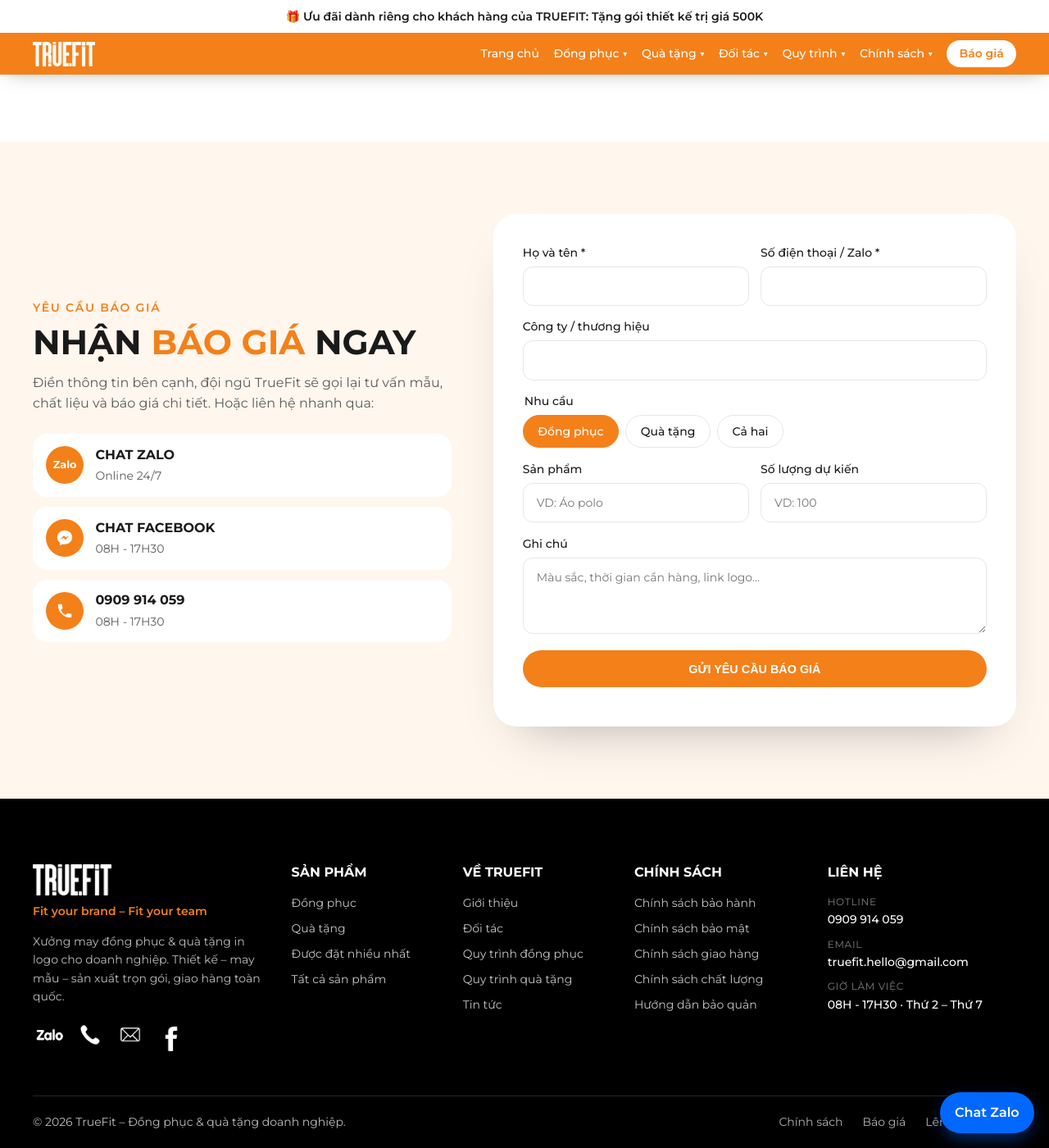
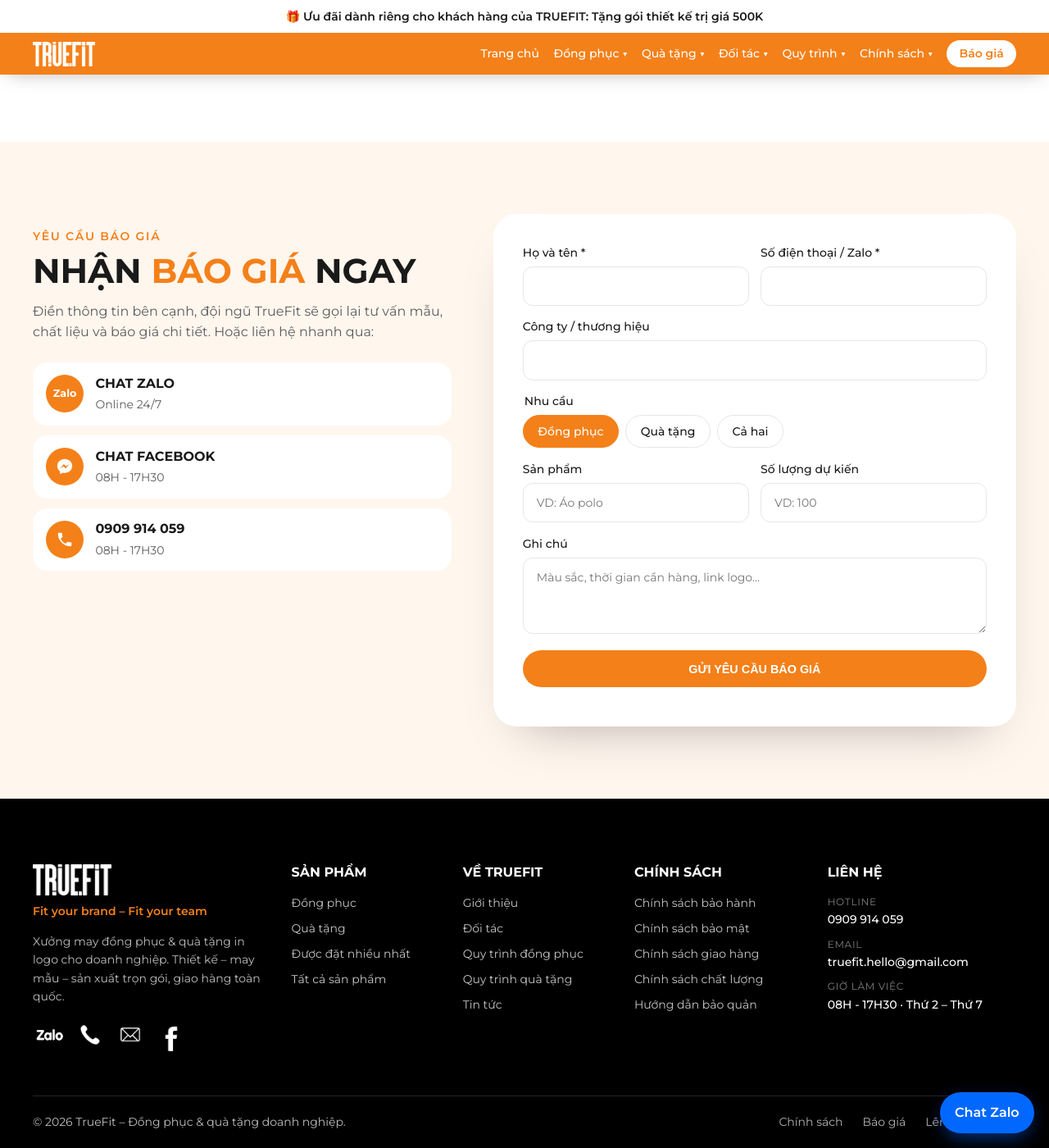
Before and after one commit to bap47/truefit, a Jekyll site: the page built from index.html, in a window 1280 px wide and 1400 px high, scrolled down 4155 px. Shown: the whole window at 82% size. Built offline with Jekyll 4.4.1, drawn with Linux system fonts in a browser that asks for light colours.

Commit message:
Add files via upload

```diff
--- a/assets/css/main.css
+++ b/assets/css/main.css
@@ -579,7 +579,7 @@
 .tf-empty { text-align: center; color: var(--ink-soft); padding: 2rem 0; }
 
 /* ---------- Form báo giá điền trực tiếp ở trang chủ ---------- */
-.tf-quotebox { display: grid; grid-template-columns: 1fr 1.25fr; gap: clamp(1.5rem, 4vw, 3.5rem); align-items: center; }
+.tf-quotebox { display: grid; grid-template-columns: 1fr 1.25fr; gap: clamp(1.5rem, 4vw, 3.5rem); align-items: start; }
 .tf-quotebox__info h2 { font-size: var(--fs-xl); font-weight: 700; text-transform: uppercase; line-height: 1.15; margin: 0 0 .75rem; }
 .tf-quotebox__info h2 span { color: var(--orange); }
 .tf-quotebox__lead { color: var(--ink-soft); margin: 0 0 1.5rem; }
@@ -648,3 +648,6 @@
 .tf-quotebox__ways .tf-ci--fb,
 .tf-quotebox__ways .tf-ci--tel { background: var(--orange) !important; color: #fff !important; }
 .tf-quotebox__ways .tf-ci svg { fill: #fff !important; width: 22px; height: 22px; }
+/* Cụm chữ báo giá: canh đầu bằng mép trên khung form */
+.tf-quotebox__info { padding-top: clamp(.5rem, 1.5vw, 1rem); }
+.tf-quotebox__info .tf-eyebrow, .tf-quotebox__info > :first-child { margin-top: 0; }
```
